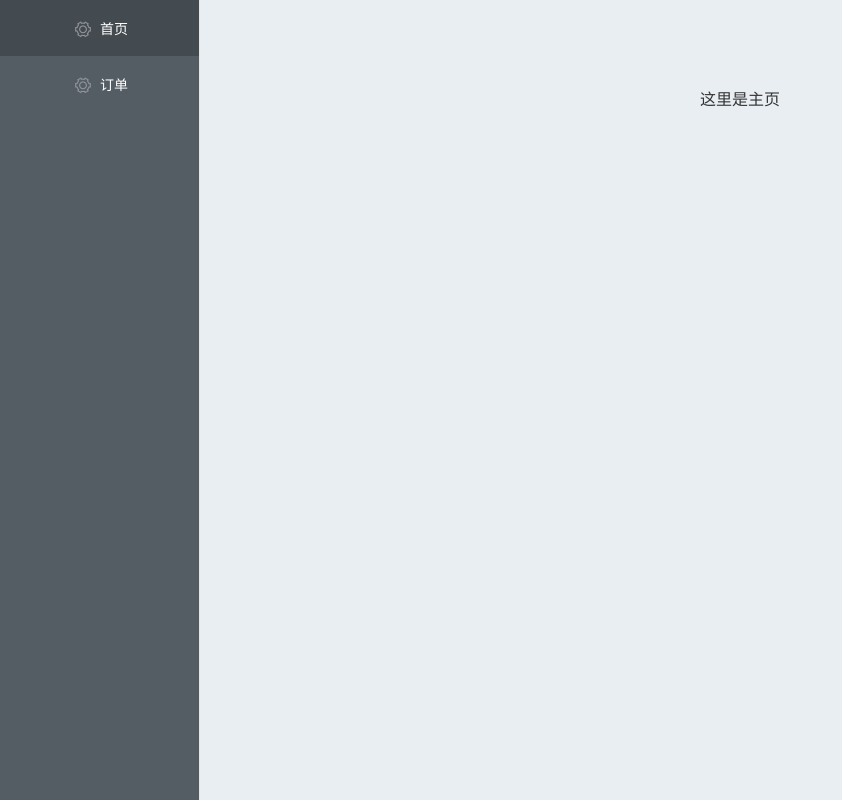
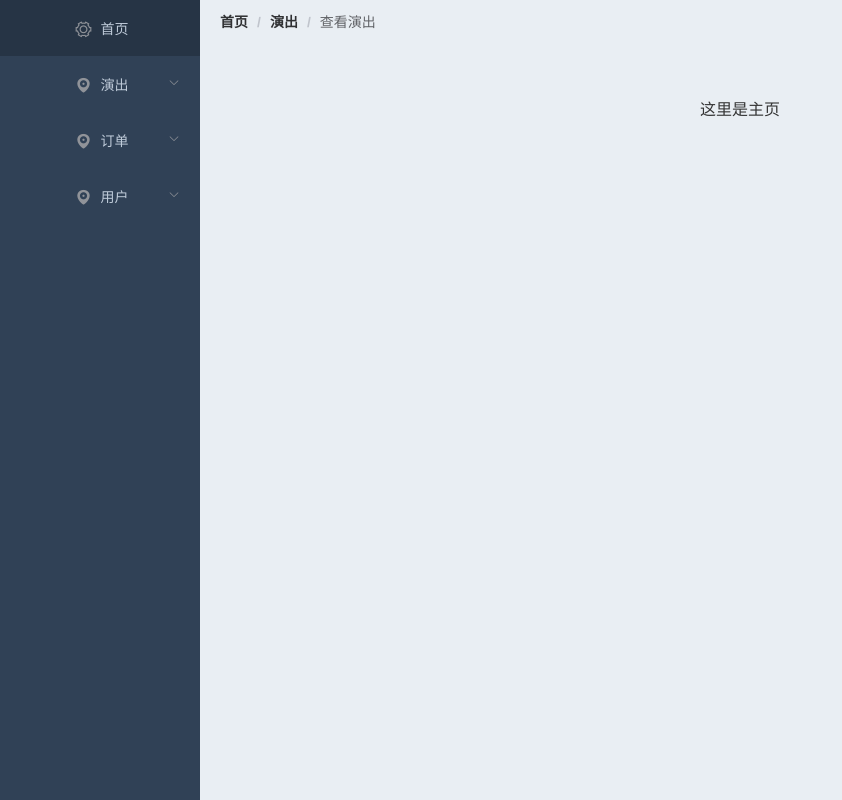
Before and after one commit to tongji4m3/boying-admin-web, a Vue app: page /#/home in a window 1280 px wide. Shown: the whole page, without its empty margins (0-842 px from the left). Built offline with nearby package versions, Linux system fonts and the light colour scheme.

Commit message:
api_url、token

```diff
--- a/package.json
+++ b/package.json
@@ -7,9 +7,12 @@
     "build": "vue-cli-service build"
   },
   "dependencies": {
+    "axios": "^0.21.0",
     "core-js": "^3.6.5",
     "element-ui": "^2.14.0",
+    "qs": "^6.9.4",
     "vue": "^2.6.11",
+    "vue-axios": "^3.1.3",
     "vue-router": "^3.2.0",
     "vuex": "^3.4.0"
   },
--- a/src/App.vue
+++ b/src/App.vue
@@ -1,15 +1,13 @@
 <template>
   <div id="app">
-    <PageContainer />
+    <router-view></router-view>
   </div>
 </template>
 
 <script>
-import PageContainer from "@/components/PageContainer.vue";
 export default {
   name: "app",
   components: {
-    PageContainer,
   },
 };
 </script>
--- /dev/null
+++ b/src/assets/api.js
@@ -0,0 +1,3 @@
+export default {
+    API_URL: "http://localhost:7000"
+  };
--- a/src/components/PageContainer.vue
+++ b/src/components/PageContainer.vue
@@ -1,35 +1,107 @@
 <template>
   <el-container>
-    <el-aside width="200px" style="height: 100%">
-      <el-col style="height: 100%">
+    <el-aside :width="isCollapse ? '64px' : '200px'">
+      <!-- <el-col style="height: 100%"> -->
       <el-menu
         default-active="this.$route.path"
         class="el-menu-vertical-demo"
-          background-color="#545c64"
-          text-color="#fff"
-          active-text-color="#ffd04b"
+        background-color="#304156"
+        text-color="#BFCBD9"
+        active-text-color="#329EF2"
         style="height: 100%"
         router
+        :collapse="isCollapse"
+        :collapse-transition="false"
       >
         <el-menu-item index="home">
           <i class="el-icon-setting"></i>
           <span slot="title">首页</span>
         </el-menu-item>
+        <el-submenu index="show">
+          <template slot="title">
+            <i class="el-icon-location"></i>
+            <span slot="title">演出</span>
+          </template>
+
+          <el-menu-item index="show">
+            <i class="el-icon-location"></i>
+            <span slot="title">演出列表</span></el-menu-item
+          >
+          <el-menu-item index="addShow">
+            <i class="el-icon-location"></i>
+            <span slot="title">添加演出</span></el-menu-item
+          >
+          <el-menu-item index="category">
+            <i class="el-icon-location"></i>
+            <span slot="title">目录管理</span></el-menu-item
+          >
+        </el-submenu>
+        <el-submenu index="order">
+          <template slot="title">
+            <i class="el-icon-location"></i>
+            <span slot="title">订单</span>
+          </template>
           <el-menu-item index="order">
-            <i class="el-icon-setting"></i>
-            <span slot="title">订单</span>
-          </el-menu-item>
+            <i class="el-icon-location"></i>
+            <span slot="title">订单列表</span></el-menu-item
+          >
+        </el-submenu>
+        <el-submenu index="user">
+          <template slot="title">
+            <i class="el-icon-location"></i>
+            <span slot="user">用户</span>
+          </template>
+          <el-menu-item index="user">
+            <i class="el-icon-location"></i>
+            <span slot="title">用户列表</span></el-menu-item
+          >
+        </el-submenu>
+        <!-- <el-submenu index="security">
+          <template slot="title">
+            <i class="el-icon-location"></i>
+            <span slot="security">权限</span>
+          </template>
+          <el-menu-item index="show">
+            <i class="el-icon-location"></i>
+            <span slot="title">用户列表</span></el-menu-item
+          >
+          <el-menu-item index="show">
+            <i class="el-icon-location"></i>
+            <span slot="title">角色列表</span></el-menu-item
+          >
+          <el-menu-item index="show">
+            <i class="el-icon-location"></i>
+            <span slot="title">菜单列表</span></el-menu-item
+          >
+          <el-menu-item index="show">
+            <i class="el-icon-location"></i>
+            <span slot="title">资源列表</span></el-menu-item
+          >
+        </el-submenu> -->
       </el-menu>
-      </el-col>
+      <!-- </el-col> -->
     </el-aside>
-    <el-main>
+    <el-main style="padding: 0px">
+      <el-main style="height: 100%">
+        <el-header>
+          <!-- <div class="toggle-button" @click="toggleCollapse">|||</div> -->
+          <el-breadcrumb separator="/" style="padding-top: 15px">
+            <el-breadcrumb-item :to="{ path: '/' }">首页</el-breadcrumb-item>
+            <el-breadcrumb-item><a href="/">演出</a></el-breadcrumb-item>
+            <el-breadcrumb-item>查看演出</el-breadcrumb-item>
+          </el-breadcrumb>
+        </el-header>
         <router-view></router-view>
+      </el-main>
     </el-main>
   </el-container>
 </template>
 
-<style>
-.el-header,
+<style scoped>
+.el-menu {
+  border-right-width: 0;
+}
+
 .el-footer {
   background-color: #b3c0d1;
   color: #333;
@@ -38,7 +110,7 @@
 }
 
 .el-aside {
-  background-color: #d3dce6;
+  background-color: #304156;
   color: #333;
   text-align: center;
   line-height: 200px;
@@ -48,7 +120,8 @@
   background-color: #e9eef3;
   color: #333;
   text-align: center;
-  line-height: 160px;
+  line-height: 100px;
+  padding: 0px;
 }
 
 .el-container {
@@ -63,4 +136,32 @@
 .el-container:nth-child(7) .el-aside {
   line-height: 320px;
 }
+.toggle-button {
+  background: #E9EEF3;
+  color: #329EF2;
+  font-size: 10px;
+  line-height: 24px;
+  text-align: center;
+  letter-spacing: 0.2em;
+  cursor: pointer;
+  width: 10px;
+  height: 60px;
+}
 </style>
+
+<script>
+export default {
+  data() {
+    return {
+      isCollapse: false,
+      breadList: [], // 路由集合
+    };
+  },
+  methods: {
+    // 点击切换左侧菜单的折叠与展开
+    toggleCollapse() {
+      this.isCollapse = !this.isCollapse;
+    },
+  },
+};
+</script>
--- a/src/main.js
+++ b/src/main.js
@@ -10,7 +10,22 @@ Vue.use(ElementUI);
 Vue.config.productionTip = false
 
 new Vue({
-  router,
-  store,
-  render: h => h(App)
+    router,
+    store,
+    render: h => h(App)
 }).$mount('#app')
+
+import axios from 'axios';
+//设置axios请求头加入token
+axios.interceptors.request.use(config => {
+    if (config.push === '/') {
+    } else {
+        if (localStorage.getItem('token')) {
+            config.headers.Authorization = `Bearer ${localStorage.getItem('token')}`;
+        }
+    }
+    return config;
+},
+    error => {
+        console.log("axios.interceptors.request", error)
+    });
--- a/src/router/index.js
+++ b/src/router/index.js
@@ -1,20 +1,40 @@
 import Vue from 'vue'
 import VueRouter from 'vue-router'
 import PageContainer from "@/components/PageContainer.vue"
+import LogIn from '@/views/LogIn.vue';
 import Home from "@/views/Home.vue"
+import Show from "@/views/Show.vue"
 Vue.use(VueRouter)
 
 const routes = [
     {
         path: '/',
         name: '#',
-        redirect: '/home',
+        redirect: '/login',
     },
     {
-        path: '/home',
-        name: 'home',
-        component: Home
+        path: '/login',
+        name: 'login',
+        component: LogIn
     },
+    {
+        path: '/main',
+        name: 'main',
+        component: PageContainer,
+        children: [
+            {
+                path: '/home',
+                name: 'home',
+                component: Home
+            },
+            {
+                path: '/show',
+                name: 'show',
+                component: Show
+            },
+        ]
+    },
+
     //   {
     //     path: '/about',
     //     name: 'About',
--- a/src/views/Home.vue
+++ b/src/views/Home.vue
@@ -1,5 +1,15 @@
 <template>
-    <div>
-        这里是主页
-    </div>
+  <div>这里是主页</div>
 </template>
+<script>
+import axios from "axios";
+import api from "@/assets/api.js";
+import qs from "qs";
+
+export default {
+  data() {
+    return {};
+  },
+  methods: {},
+};
+</script>
--- /dev/null
+++ b/src/views/LogIn.vue
@@ -0,0 +1,48 @@
+<template>
+  <div>
+    <el-form ref="form" :model="form" label-width="80px">
+      <el-form-item label="账号">
+        <el-input v-model="form.username"></el-input>
+      </el-form-item>
+      <el-form-item label="密码">
+        <el-input v-model="form.password"></el-input>
+      </el-form-item>
+      <el-form-item>
+        <el-button type="primary" @click="onSubmit">登录</el-button>
+      </el-form-item>
+    </el-form>
+  </div>
+</template>
+
+<script>
+import api from "@/assets/api.js";
+import axios from "axios";
+import qs from "qs";
+export default {
+  data() {
+    return {
+      form: {
+        username: "",
+        password: "",
+      },
+    };
+  },
+  methods: {
+    async onSubmit() {
+      try {
+        const res = await axios.post(
+          `${api.API_URL}/login/login`,
+          qs.stringify(this.form)
+        );
+        if (res.status == 200) {
+          this.$router.push("/home");
+          localStorage.setItem("token", res.data.data["token"]);
+        }
+      } catch (err) {
+        console.log(err);
+        this.$message.error("Error!");
+      }
+    },
+  },
+};
+</script>
--- /dev/null
+++ b/src/views/Show.vue
@@ -0,0 +1,5 @@
+<template>
+  <div>
+    这里是演出列表
+  </div>
+</template>
```
Also changed, not shown: 1 other file (tests, documents, lock files or other folders). Lines whose indentation alone changed are shown as unchanged.
